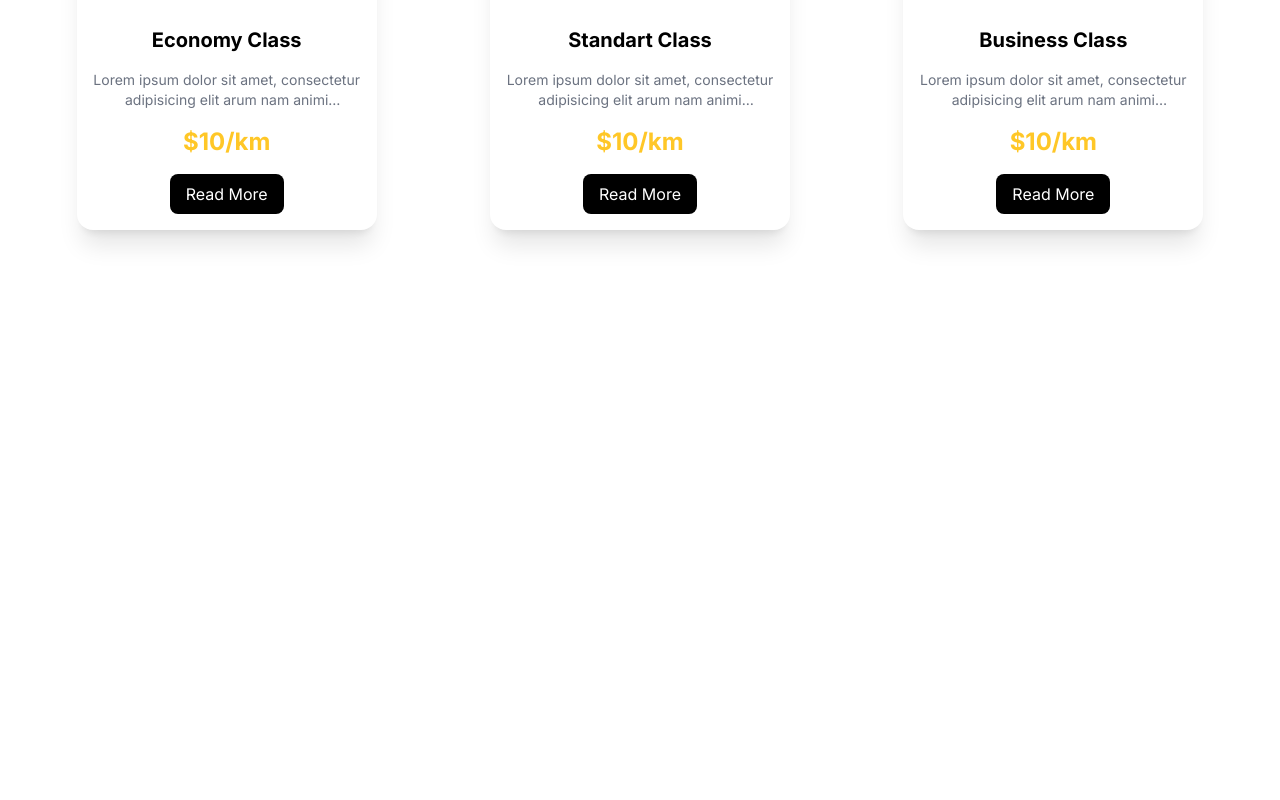
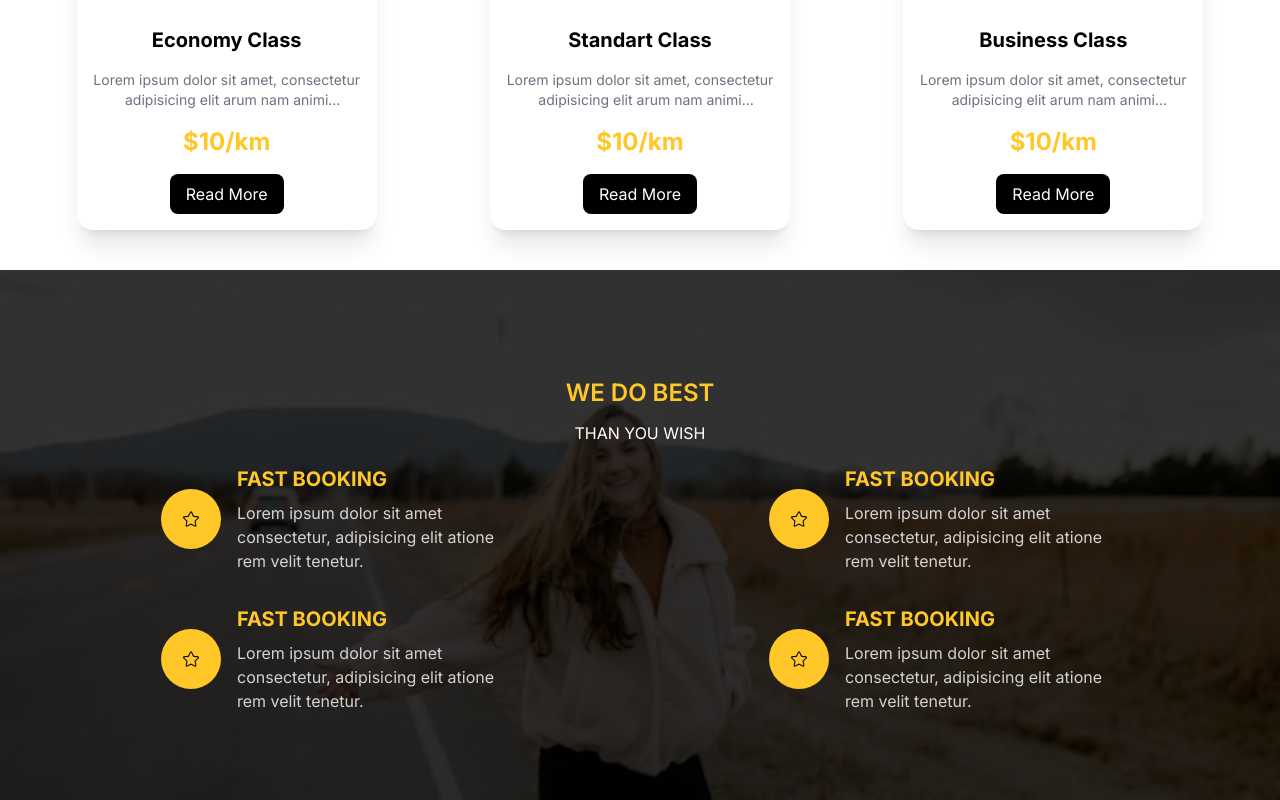
Before and after one commit to freetimezp/js-cars-07-taxi, a Next.js app: page / in a window 1280 px wide. Shown: the part 1456-2256 px from the top of the page. Before the commit the page ends 1726 px from the top, so only its background shows below. Built offline with nearby package versions, Linux system fonts and the light colour scheme.

Commit message:
06. js-cars-07-taxi. About component.

```diff
--- a/src/app/page.js
+++ b/src/app/page.js
@@ -10,6 +10,7 @@ import "slick-carousel/slick/slick-theme.css";
 import Hero from "@/components/Hero/Hero";
 import Contact from "@/components/Contact/Contact";
 import BestCabs from "@/components/BestCabs/BestCabs";
+import About from "@/components/About/About";
 
 export default function Home() {
   useEffect(() => {
@@ -27,6 +28,7 @@ export default function Home() {
       <Hero />
       <Contact />
       <BestCabs />
+      <About />
     </main>
   );
 }
--- /dev/null
+++ b/src/components/About/About.jsx
@@ -0,0 +1,70 @@
+"use client";
+import React from 'react';
+import { SlStar } from 'react-icons/sl';
+
+import BgImage from '../../assets/images/girl.jpg';
+import BannerCard from './BannerCard';
+
+const bgStyle = {
+    backgroundImage: `url(${BgImage.src})`,
+    backgroundSize: "cover",
+    backgroundPosition: "center",
+    backgroundRepeat: "no-repeat",
+    minHeight: "520px",
+    width: "100vw"
+};
+
+const About = () => {
+    return (
+        <div style={bgStyle}>
+            <div className="text-white bg-black/80 min-h-[530px] flex items-center py-10">
+                <div className="container">
+                    <div className='space-y-3 uppercase text-center my-5'>
+                        <p className='text-primary text-2xl font-semibold'>
+                            We do Best
+                        </p>
+                        <h1>
+                            Than You Wish
+                        </h1>
+                    </div>
+                    <div className="grid grid-cols-1 sm:grid-cols-2 gap-8">
+                        <div className='space-y-8'>
+                            <BannerCard
+                                title={"Fast Booking"}
+                                description={
+                                    "Lorem ipsum dolor sit amet consectetur, adipisicing elit atione rem velit tenetur."
+                                }
+                                icon={<SlStar />}
+                            />
+                            <BannerCard
+                                title={"Fast Booking"}
+                                description={
+                                    "Lorem ipsum dolor sit amet consectetur, adipisicing elit atione rem velit tenetur."
+                                }
+                                icon={<SlStar />}
+                            />
+                        </div>
+                        <div className='space-y-8'>
+                            <BannerCard
+                                title={"Fast Booking"}
+                                description={
+                                    "Lorem ipsum dolor sit amet consectetur, adipisicing elit atione rem velit tenetur."
+                                }
+                                icon={<SlStar />}
+                            />
+                            <BannerCard
+                                title={"Fast Booking"}
+                                description={
+                                    "Lorem ipsum dolor sit amet consectetur, adipisicing elit atione rem velit tenetur."
+                                }
+                                icon={<SlStar />}
+                            />
+                        </div>
+                    </div>
+                </div>
+            </div>
+        </div>
+    );
+}
+
+export default About;
--- /dev/null
+++ b/src/components/About/BannerCard.jsx
@@ -0,0 +1,27 @@
+"use client";
+import React from 'react';
+
+const BannerCard = ({ title, description, icon }) => {
+    return (
+        <div className='max-w-[350px] mx-auto'>
+            <div className="flex items-center gap-4">
+                <div>
+                    <span className='h-[60px] w-[60px] rounded-full text-black bg-primary
+                        flex items-center justify-center'>
+                        {icon}
+                    </span>
+                </div>
+                <div className='space-y-2'>
+                    <h1 className='text-xl uppercase text-primary font-bold'>
+                        {title}
+                    </h1>
+                    <p className='text-white opacity-80'>
+                        {description}
+                    </p>
+                </div>
+            </div>
+        </div>
+    );
+}
+
+export default BannerCard;
```
